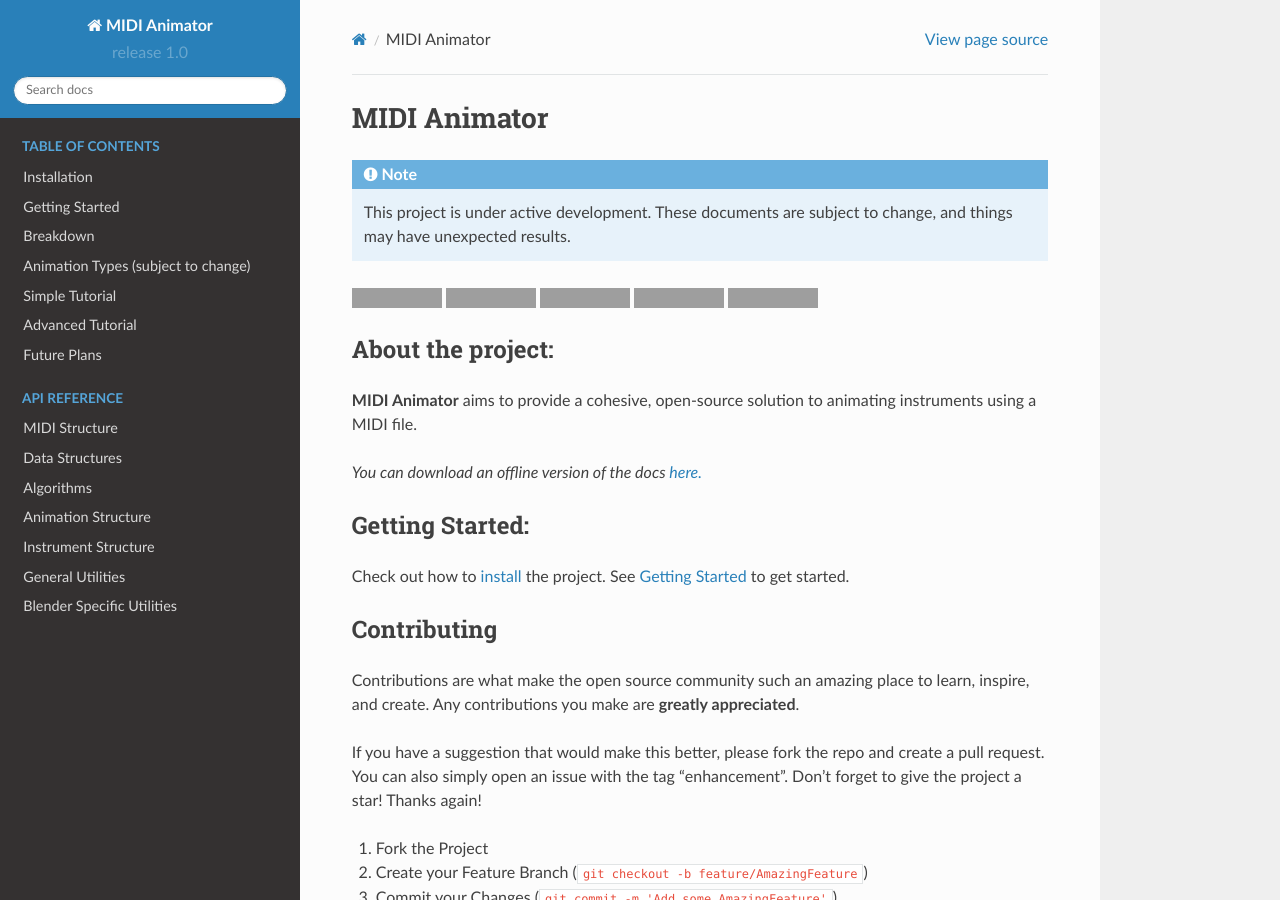
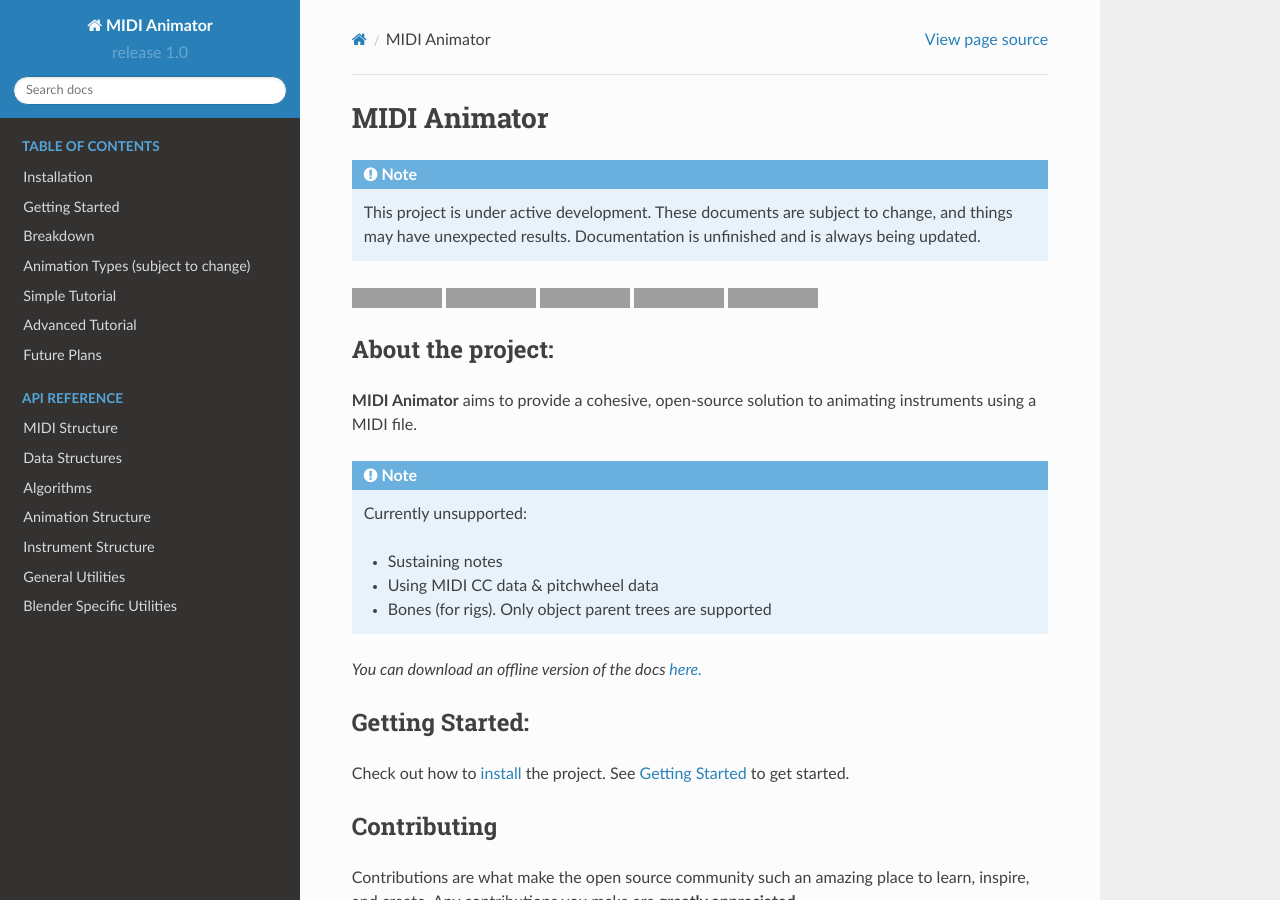
Before and after one commit to jamesa08/MIDIAnimatorDocs, a Sphinx documentation site: the page built from docs/source/index.md, in a window 1280 px wide and 900 px high. Built offline with Sphinx 7.4.7 and the Read the Docs theme 2.0.0, drawn with Linux system fonts in a browser that asks for light colours; grey boxes are pictures that could not be loaded.

Commit message:
cleanup + updates

````diff
--- a/docs/source/index.md
+++ b/docs/source/index.md
@@ -16,6 +16,7 @@
 <!-- :class: information -->
 
 This project is under active development. These documents are subject to change, and things may have unexpected results.
+Documentation is unfinished and is always being updated.
 ```
 
 [![Contributors][contributors-shield]][contributors-url]
@@ -26,6 +27,16 @@
 
 ## About the project:
 **MIDI Animator** aims to provide a cohesive, open-source solution to animating instruments using a MIDI file.
+
+```{admonition} Note
+<!-- :class: information -->
+
+Currently unsupported:
+- Sustaining notes
+- Using MIDI CC data & pitchwheel data
+- Bones (for rigs). Only object parent trees are supported
+
+```
 
 *You can download an offline version of the docs [here.](https://midianimatordocs.readthedocs.io/_/downloads/en/latest/pdf/)*
 
````
Also changed, not shown: docs/source/general/animation_types.md (+2 -2 lines), docs/source/tutorials/adv_tutorial.md (+6 -1 lines), docs/source/tutorials/tutorial.md (+6 -2 lines).
